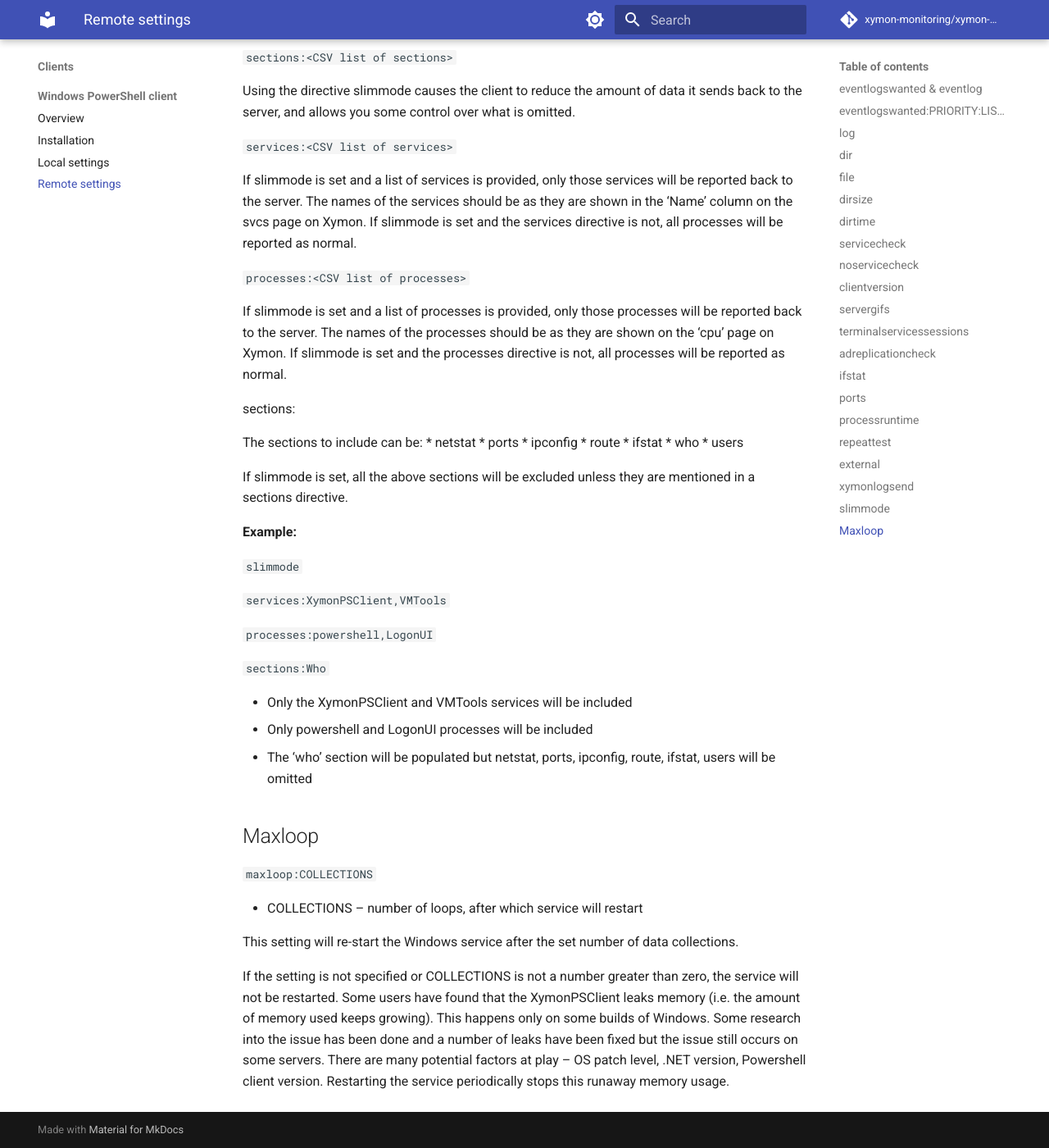
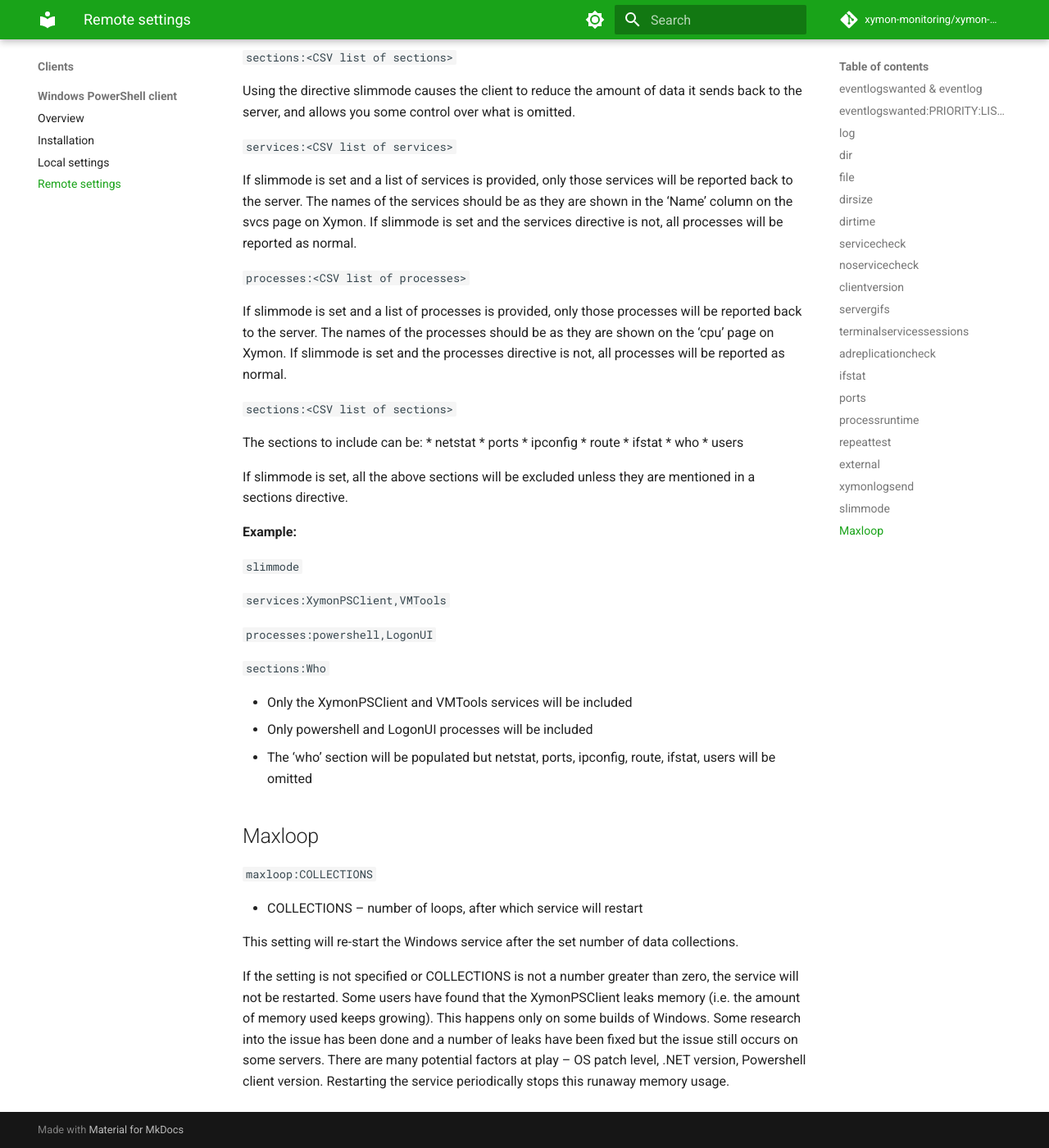
Before and after one commit to xymon-monitoring/xymon-wiki, an MkDocs documentation site: the page built from docs/clients/windows-powershell/remote-settings.md, in a window 1280 px wide and 1400 px high, scrolled down 12299 px. Shown: the whole window at 82% size. Built offline with MkDocs 1.6.1 and Material for MkDocs 9.7.7, drawn with Linux system fonts in a browser that asks for light colours; comment, search, counter and statistics services are not loaded.

Commit message:
site: Xymon brand colours + fix slimmode placeholder render (#6)
* site: apply Xymon brand colours (green/teal) to the Material theme

Override Material's default indigo with the stock Xymon web palette
(green #19a319 header, cyan #00bbbb accent, classic #00ffaa links in dark
mode) via docs/stylesheets/xymon.css + extra_css.

* docs(remote-settings): backtick the slimmode 'sections:' placeholder

The bare sections:<CSV list of sections> emitted <CSV list of sections> as a
stray HTML tag, so the placeholder vanished in the rendered page (unlike the
backticked services:/processes: siblings). Wrap it in backticks to match.

---------

Co-authored-by: Bonomani <8841264+bonomani@users.noreply.github.com>

```diff
--- a/docs/clients/windows-powershell/remote-settings.md
+++ b/docs/clients/windows-powershell/remote-settings.md
@@ -384,7 +384,7 @@
 If slimmode is set and a list of processes is provided, only those processes will be reported back to the server. The names of the processes should be as they are shown on the ‘cpu’ page on Xymon.
 If slimmode is set and the processes directive is not, all processes will be reported as normal.
 
-sections:<CSV list of sections>
+`sections:<CSV list of sections>`
 
 The sections to include can be:
 * netstat
--- /dev/null
+++ b/docs/stylesheets/xymon.css
@@ -0,0 +1,34 @@
+/*
+ * Xymon brand palette for Material for MkDocs.
+ * Colours taken from the stock Xymon web theme (xymond/wwwfiles):
+ *   - link / heading green-teal  #00FFAA   (xymonbody.css)
+ *   - status / brand green                 (green status)
+ *   - menu cyan                  #00BBBB   (xymonmenu-blue.css)
+ *   - body text (classic dark)   #D8D8BF
+ *   - yellow                     #FFFF44
+ */
+
+:root {
+  --xymon-green:        #19a319; /* header-friendly Xymon green */
+  --xymon-green-light:  #4cc24c;
+  --xymon-green-dark:   #0f7a0f;
+  --xymon-cyan:         #00bbbb; /* Xymon menu accent */
+  --xymon-link-teal:    #00ffaa; /* classic Xymon link colour */
+}
+
+/* Light scheme */
+[data-md-color-scheme="default"] {
+  --md-primary-fg-color:        var(--xymon-green);
+  --md-primary-fg-color--light: var(--xymon-green-light);
+  --md-primary-fg-color--dark:  var(--xymon-green-dark);
+  --md-accent-fg-color:         var(--xymon-cyan);
+}
+
+/* Dark scheme — lean into the classic Xymon dark look */
+[data-md-color-scheme="slate"] {
+  --md-primary-fg-color:        var(--xymon-green);
+  --md-primary-fg-color--light: var(--xymon-green-light);
+  --md-primary-fg-color--dark:  var(--xymon-green-dark);
+  --md-accent-fg-color:         var(--xymon-cyan);
+  --md-typeset-a-color:         var(--xymon-link-teal); /* iconic Xymon links */
+}
--- a/mkdocs.yml
+++ b/mkdocs.yml
@@ -33,6 +33,9 @@
 plugins:
   - search
 
+extra_css:
+  - stylesheets/xymon.css
+
 markdown_extensions:
   - admonition
   - attr_list
```
